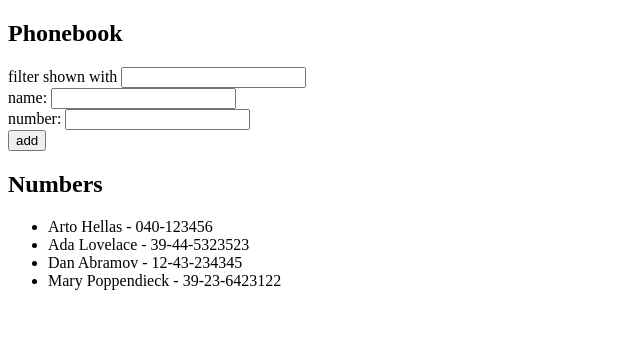
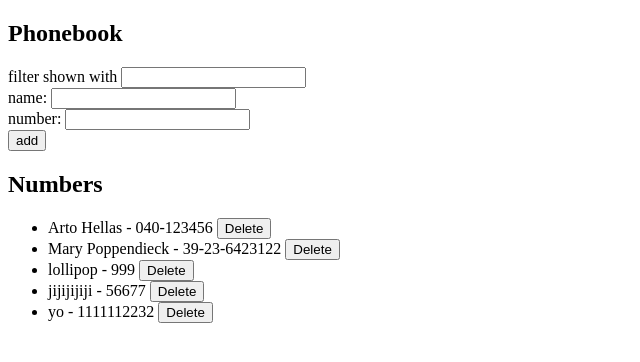
Before and after one commit to LibeMan/part2, a React (Create React App) app: page / in a window 1280 px wide. Shown: the top 362 px of the page, without its empty margins (0-640 px from the left). Built offline with nearby package versions, Linux system fonts and the light colour scheme; data requests are answered from the project's data file.

Commit message:
Delete and update

```diff
--- /dev/null
+++ b/db.json
@@ -0,0 +1,29 @@
+{
+  "persons": [
+    {
+      "name": "Arto Hellas",
+      "number": "040-123456",
+      "id": 1
+    },
+    {
+      "name": "Mary Poppendieck",
+      "number": "39-23-6423122",
+      "id": 4
+    },
+    {
+      "name": "lollipop",
+      "number": "999",
+      "id": 5
+    },
+    {
+      "name": "jijijijiji",
+      "number": "56677",
+      "id": 6
+    },
+    {
+      "name": "yo",
+      "number": "1111112232",
+      "id": 7
+    }
+  ]
+}
--- a/src/App.js
+++ b/src/App.js
@@ -1,14 +1,23 @@
-import React, { useState } from 'react'
-import Person from './components/Person'
+import React, { useState,useEffect } from 'react'
 import PersonAll from './components/PersonAll'
 import Form from './components/Form'
 import Filter from './components/Filter'
+import personService from './services/persons'
 
-const App = (props) => {
-  const [ persons, setPersons ] = useState(props.persons)
+const App = () => {
+  const [ persons, setPersons ] = useState([])
   const [ newName, setNewName ] = useState('')
   const [ newNumber, setNewNumber ] = useState('')
   const [ showAll, setShowAll ] = useState('')
+
+
+  useEffect(() => {
+    personService
+      .getAll()
+      .then(initialPersons => {
+        setPersons(initialPersons)
+      })
+  }, [])
 
   const handleNameChange = (event) => {
     console.log(event.target.value)
@@ -24,25 +33,71 @@ const App = (props) => {
     setShowAll(event.target.value)
   }
 
+  const deletePerson = (event) => {
+    const deleteP = persons.find(p => p.id === event.target.value)
+    if (window.confirm(`Do you want to delete ${event.target.name} ?`)) {
+      personService
+      .deletes(event.target.value)
+      .then(persons => {
+        setPersons(persons.filter(p => p.id !== event.target.value))
+        console.log(deleteP)
+      })
+      .catch(error => {
+       if (error.response) {
+         console.log(error.response.data)
+      }
+      personService
+      .getAll()
+      .then(initialPersons => {
+        setPersons(initialPersons)
+      })
+      })
+    }
+  }
 
 
   const addPerson = (event) => {
     event.preventDefault()
-    const personObject = {
+    console.log('person added', event.target)
+    const nameObject = {
       name: newName,
       number: newNumber
     }
-    persons.forEach(function(item){
-      if (newName === item.name || newNumber === item.number){
-        window.alert('Woopsidooo!! That name or number is already added to the phonebook')
+
+    if (persons.find(p => p.name === newName)) {
+      if (window.confirm(`${newName} is already added to Phonebook, do you want to update the existing contact?`)){
+        const personid = persons.find(p => p.name === newName)
+        console.log(personid)
+        personService
+        .update(personid.id, nameObject)
+        .then(returnedPerson => {
+          setPersons(persons.map(p=>p.id !== personid ? p: returnedPerson))
+          setNewName("")
+          setNewNumber("")
+        })
       } else {
-        setPersons(persons.concat(personObject))
+        setNewName("")
+        setNewNumber("")
+      }
+
+    } else {
+      personService
+      .create(nameObject)
+      .then(returnedPerson => {
+        setPersons(persons.concat(returnedPerson))
         setNewName('')
         setNewNumber('')
-      }
-    })
+      })
+    }
+    personService
+      .getAll()
+      .then(initialPersons => {
+        setPersons(initialPersons)
+      })
+  }
 
-  }
+
+
 
   return (
     <div>
@@ -51,7 +106,7 @@ const App = (props) => {
       <Form newName={newName} newNumber={newNumber} handleNameChange={handleNameChange} handleNumberChange={handleNumberChange} addPerson={addPerson}/>
       <h2>Numbers</h2>
       <ul>
-        <PersonAll persons={persons} showAll={showAll}/>
+        <PersonAll persons={persons} showAll={showAll} deletePerson={deletePerson}/>
       </ul>
     </div>
   )
--- a/src/components/Person.js
+++ b/src/components/Person.js
@@ -1,8 +1,11 @@
 import React from 'react'
 
-const Person = ({ person }) => {
+const Person = ({ person, deletePerson }) => {
+
+
+
   return (
-    <li>{person.name} - {person.number}</li>
+    <li>{person.name} - {person.number} <button name={person.name} value={person.id} onClick={deletePerson}>Delete</button></li>
   )
 }
 
--- a/src/components/PersonAll.js
+++ b/src/components/PersonAll.js
@@ -1,14 +1,14 @@
 import React from 'react'
 import Person from './Person'
 
-const PersonAll = ({ persons, showAll }) => {
+const PersonAll = ({ persons, showAll, deletePerson }) => {
     const personsToshow = showAll
     ? persons.filter(person => person.name.toLowerCase().indexOf(showAll.toLowerCase()) !== -1)
     : persons
   return (
       <div>
           {personsToshow.map(person =>
-          <Person key={person.name} person={person} />
+          <Person key={person.name} person={person} deletePerson={deletePerson} />
           )}
       </div>
 
--- a/src/index.js
+++ b/src/index.js
@@ -1,14 +1,5 @@
+import React from 'react'
 import ReactDOM from 'react-dom'
 import App from './App'
 
-const persons = [
-  { name: 'Arto Hellas', number: '040-123456' },
-  { name: 'Ada Lovelace', number: '39-44-5323523' },
-  { name: 'Dan Abramov', number: '12-43-234345' },
-  { name: 'Mary Poppendieck', number: '39-23-6423122' }
-]
-
-ReactDOM.render(
-  <App persons={persons}/>,
-  document.getElementById('root')
-)
+ReactDOM.render(<App />, document.getElementById('root'))
--- /dev/null
+++ b/src/services/persons.js
@@ -0,0 +1,24 @@
+import axios from 'axios'
+const baseUrl = 'http://localhost:3001/persons'
+
+const getAll = () => {
+  const request = axios.get(baseUrl)
+  return request.then(response => response.data)
+}
+
+const create = newObject => {
+  const request = axios.post(baseUrl, newObject)
+  return request.then(response => response.data)
+}
+
+const update = (id, newObject) => {
+  const request = axios.put(`${baseUrl}/${id}`, newObject)
+  return request.then(response => response.data)
+}
+
+const deletes = id => {
+  const request = axios.delete(`${baseUrl}/${id}`)
+  return request.then(response => response.data)
+}
+
+export default { getAll, create, update, deletes}
```
Also changed, not shown: package.json (+6 -1 lines), 1 other file (tests, documents, lock files or other folders).
